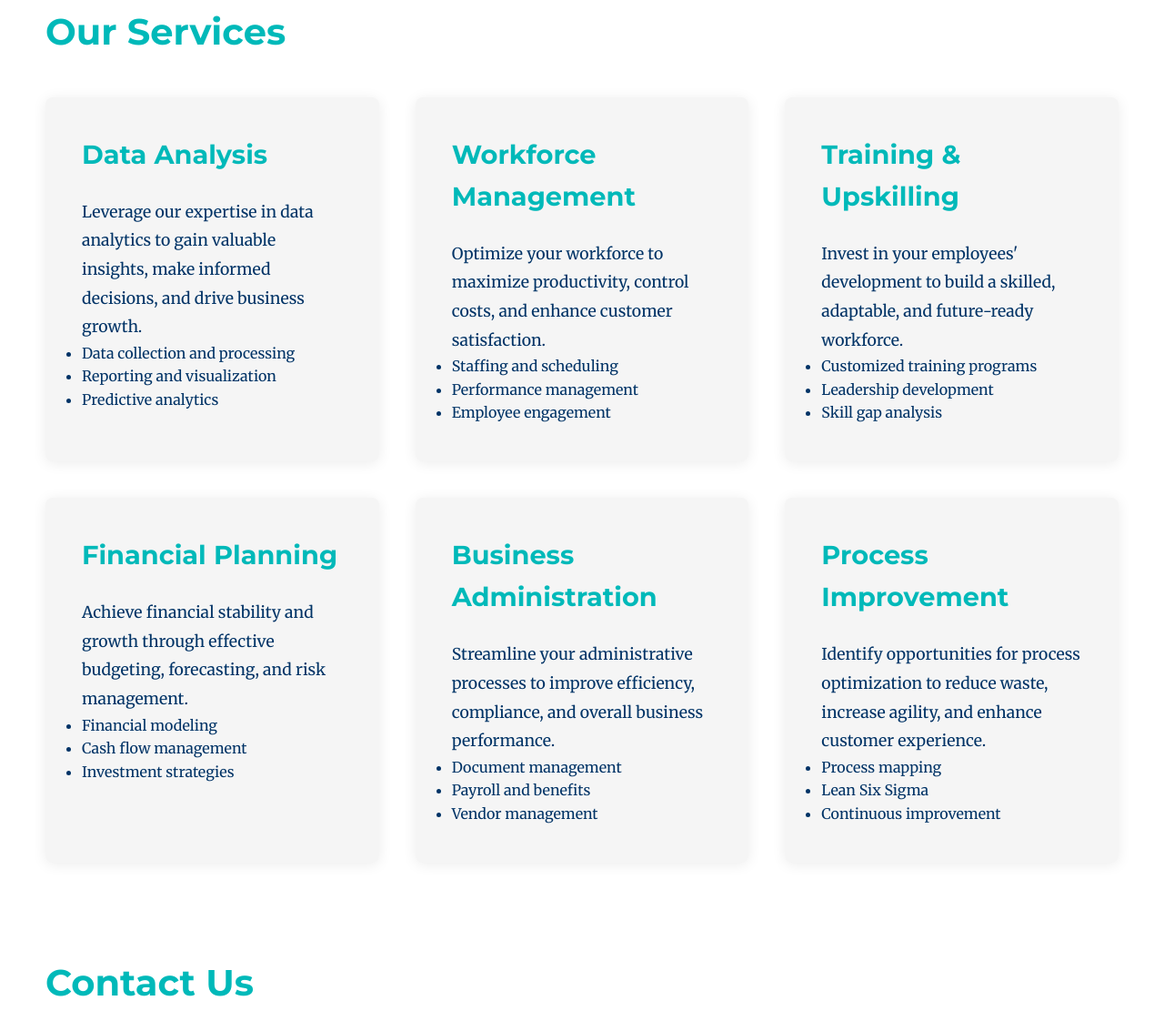
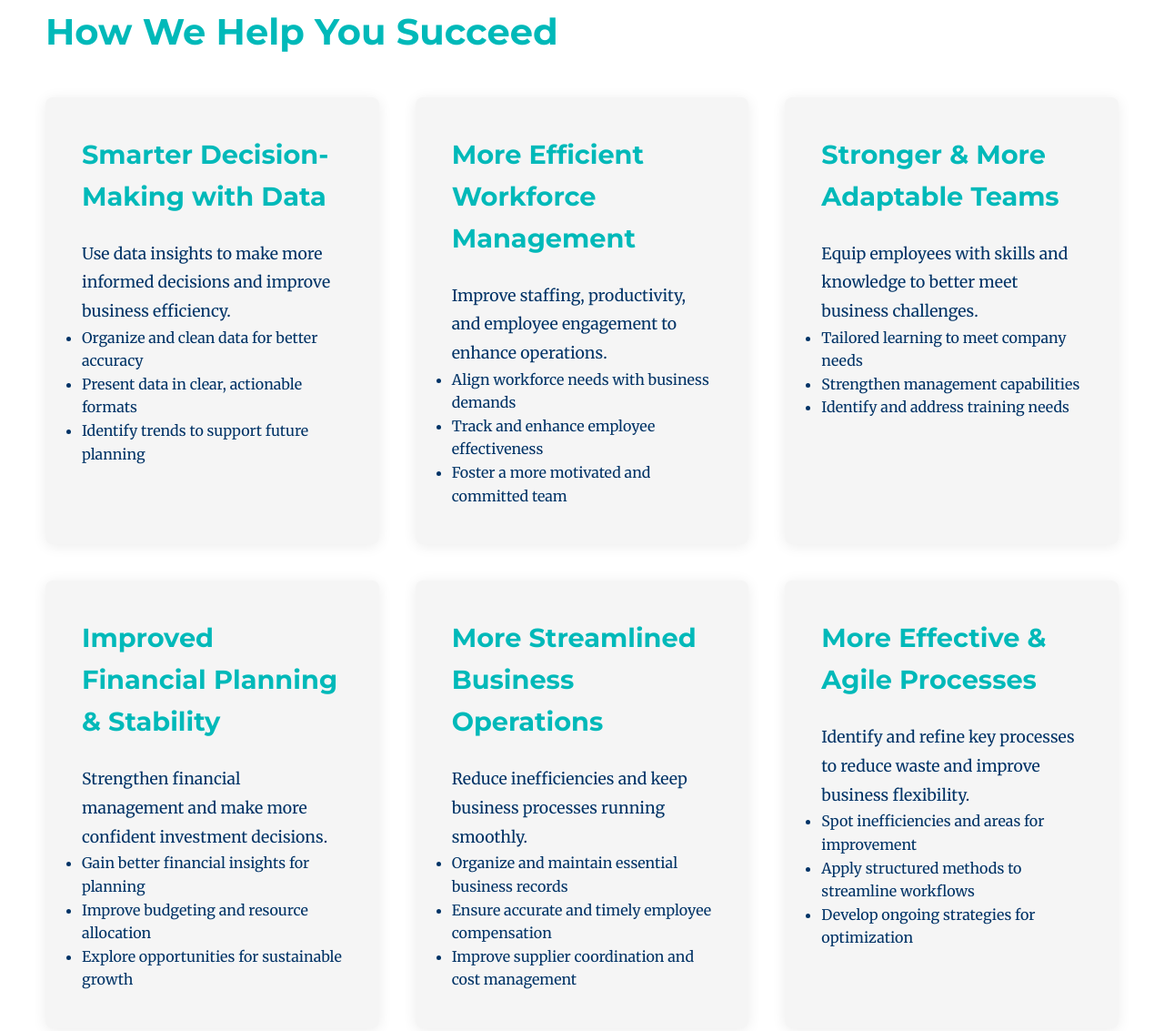
Before and after one commit to TheAnalystID/ServiceConnect, a plain HTML site: page index.html in a window 1280 px wide. Shown: the part 1500-2633 px from the top of the page at 91% size. Drawn offline with Linux system fonts and the light colour scheme.

Commit message:
Update index.html

```diff
--- a/index.html
+++ b/index.html
@@ -41,60 +41,60 @@
         </section>
 
         <section id="services">
-            <h2>Our Services</h2>
+            <h2>How We Help You Succeed</h2>
             <div class="service-grid">
                 <div class="service-card">
-                    <h3>Data Analysis</h3>
-                    <p>Leverage our expertise in data analytics to gain valuable insights, make informed decisions, and drive business growth.</p>
+                    <h3>Smarter Decision-Making with Data</h3>
+                    <p>Use data insights to make more informed decisions and improve business efficiency.</p>
                     <ul>
-                        <li>Data collection and processing</li>
-                        <li>Reporting and visualization</li>
-                        <li>Predictive analytics</li>
+                        <li>Organize and clean data for better accuracy</li>
+                        <li>Present data in clear, actionable formats</li>
+                        <li>Identify trends to support future planning</li>
                     </ul>
                 </div>
                 <div class="service-card">
-                    <h3>Workforce Management</h3>
-                    <p>Optimize your workforce to maximize productivity, control costs, and enhance customer satisfaction.</p>
+                    <h3>More Efficient Workforce Management</h3>
+                    <p>Improve staffing, productivity, and employee engagement to enhance operations.</p>
                     <ul>
-                        <li>Staffing and scheduling</li>
-                        <li>Performance management</li>
-                        <li>Employee engagement</li>
+                        <li>Align workforce needs with business demands</li>
+                        <li>Track and enhance employee effectiveness</li>
+                        <li>Foster a more motivated and committed team</li>
                     </ul>
                 </div>
                 <div class="service-card">
-                    <h3>Training &amp; Upskilling</h3>
-                    <p>Invest in your employees' development to build a skilled, adaptable, and future-ready workforce.</p>
+                    <h3>Stronger &amp; More Adaptable Teams</h3>
+                    <p>Equip employees with skills and knowledge to better meet business challenges.</p>
                     <ul>
-                        <li>Customized training programs</li>
-                        <li>Leadership development</li>
-                        <li>Skill gap analysis</li>
+                        <li>Tailored learning to meet company needs</li>
+                        <li>Strengthen management capabilities</li>
+                        <li>Identify and address training needs</li>
                     </ul>
                 </div>
                 <div class="service-card">
-                    <h3>Financial Planning</h3>
-                    <p>Achieve financial stability and growth through effective budgeting, forecasting, and risk management.</p>
+                    <h3>Improved Financial Planning &amp; Stability</h3>
+                    <p>Strengthen financial management and make more confident investment decisions.</p>
                     <ul>
-                        <li>Financial modeling</li>
-                        <li>Cash flow management</li>
-                        <li>Investment strategies</li>
+                        <li>Gain better financial insights for planning</li>
+                        <li>Improve budgeting and resource allocation</li>
+                        <li>Explore opportunities for sustainable growth</li>
                     </ul>
                 </div>
                 <div class="service-card">
-                    <h3>Business Administration</h3>
-                    <p>Streamline your administrative processes to improve efficiency, compliance, and overall business performance.</p>
+                    <h3>More Streamlined Business Operations</h3>
+                    <p>Reduce inefficiencies and keep business processes running smoothly.</p>
                     <ul>
-                        <li>Document management</li>
-                        <li>Payroll and benefits</li>
-                        <li>Vendor management</li>
+                        <li>Organize and maintain essential business records</li>
+                        <li>Ensure accurate and timely employee compensation</li>
+                        <li>Improve supplier coordination and cost management</li>
                     </ul>
                 </div>
                 <div class="service-card">
-                    <h3>Process Improvement</h3>
-                    <p>Identify opportunities for process optimization to reduce waste, increase agility, and enhance customer experience.</p>
+                    <h3>More Effective &amp; Agile Processes</h3>
+                    <p>Identify and refine key processes to reduce waste and improve business flexibility.</p>
                     <ul>
-                        <li>Process mapping</li>
-                        <li>Lean Six Sigma</li>
-                        <li>Continuous improvement</li>
+                        <li>Spot inefficiencies and areas for improvement</li>
+                        <li>Apply structured methods to streamline workflows</li>
+                        <li>Develop ongoing strategies for optimization</li>
             </ul>
                 </div>
             </div>
```
